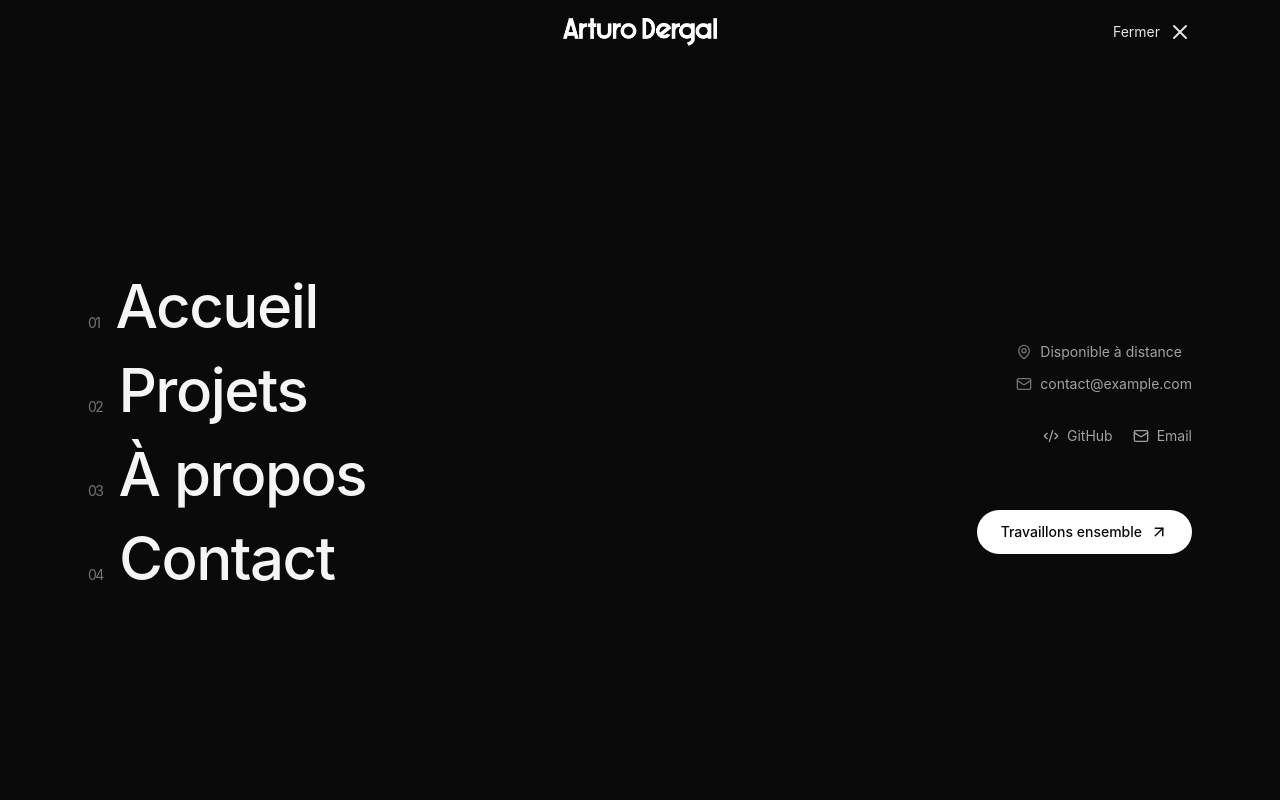
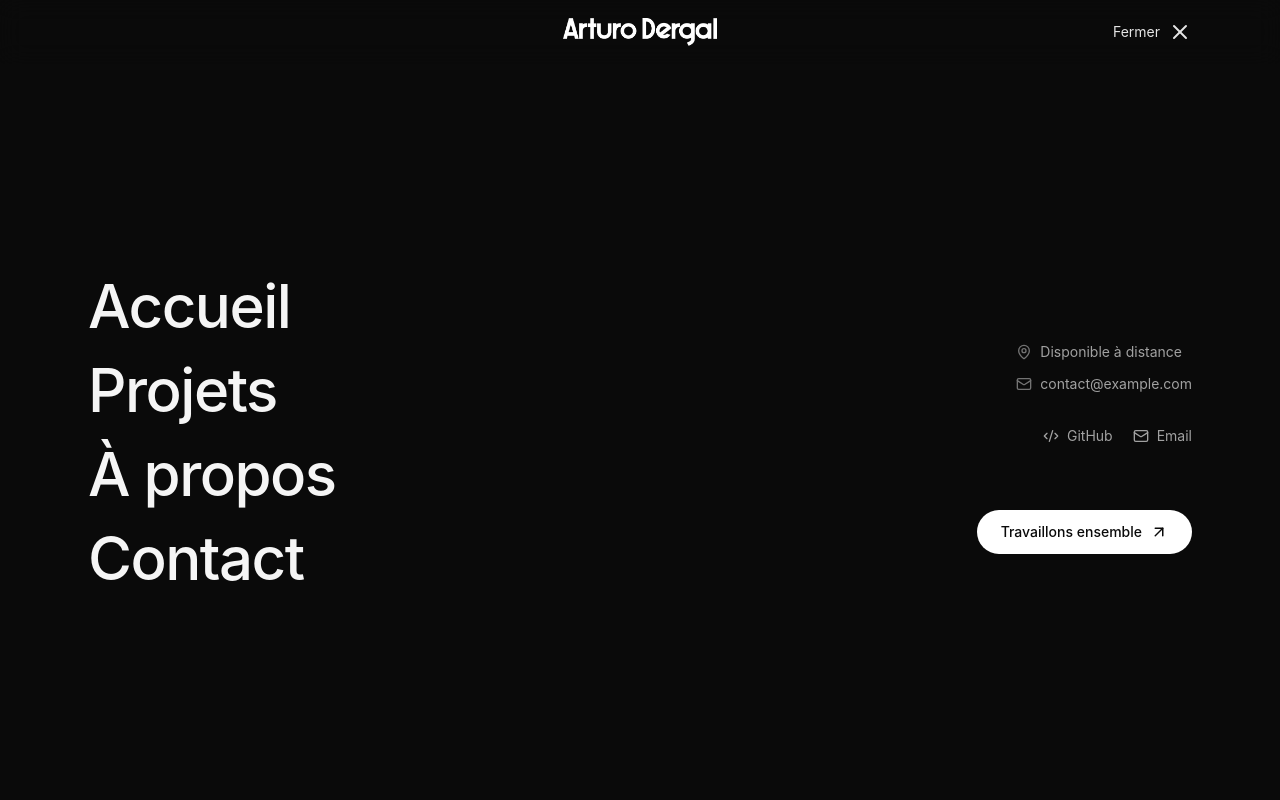
Before and after one commit to MyShinoff/portfolio-dergal, a React (Vite) app: page / in a window 1280 px wide. Both pictures are taken after a click on the button "Menu". Shown: the top 800 px of the page. Built offline with nearby package versions, Linux system fonts and the light colour scheme.

Commit message:
Menu: suppression des numéros 01-04

```diff
--- a/src/components/Navbar.jsx
+++ b/src/components/Navbar.jsx
@@ -106,17 +106,14 @@ export default function Navbar() {
           <div className="mx-auto flex min-h-full max-w-6xl flex-col gap-12 px-6 py-12 md:flex-row md:items-center md:justify-between md:gap-20 md:py-16">
             {/* Liens */}
             <ul className="flex flex-col gap-4 md:gap-6">
-              {links.map((link, index) => (
+              {links.map((link) => (
                 <li key={link.href}>
                   <a
                     data-menu-link
                     href={link.href}
                     onClick={() => setOpen(false)}
-                    className="group flex items-baseline gap-4 text-4xl font-medium tracking-tight text-neutral-100 transition-colors hover:text-neutral-400 sm:text-6xl"
+                    className="block text-4xl font-medium tracking-tight text-neutral-100 transition-colors hover:text-neutral-400 sm:text-6xl"
                   >
-                    <span className="text-xs font-normal text-neutral-500 sm:text-sm">
-                      {String(index + 1).padStart(2, '0')}
-                    </span>
                     {link.label}
                   </a>
                 </li>
```
